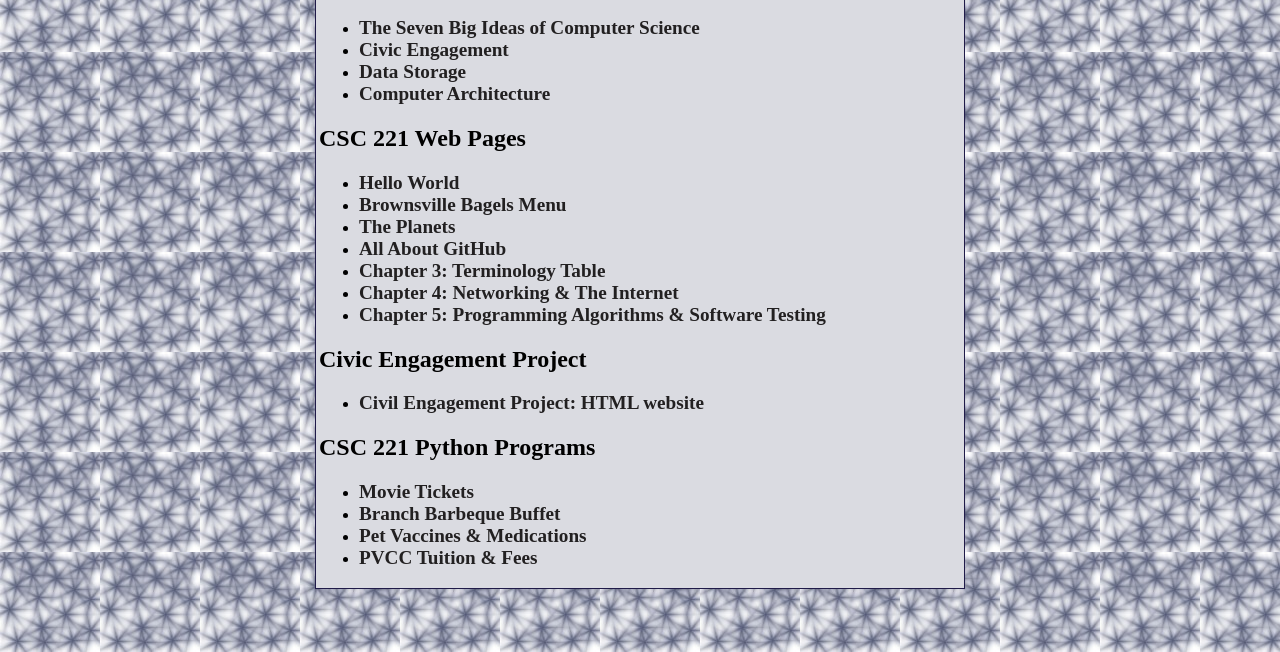
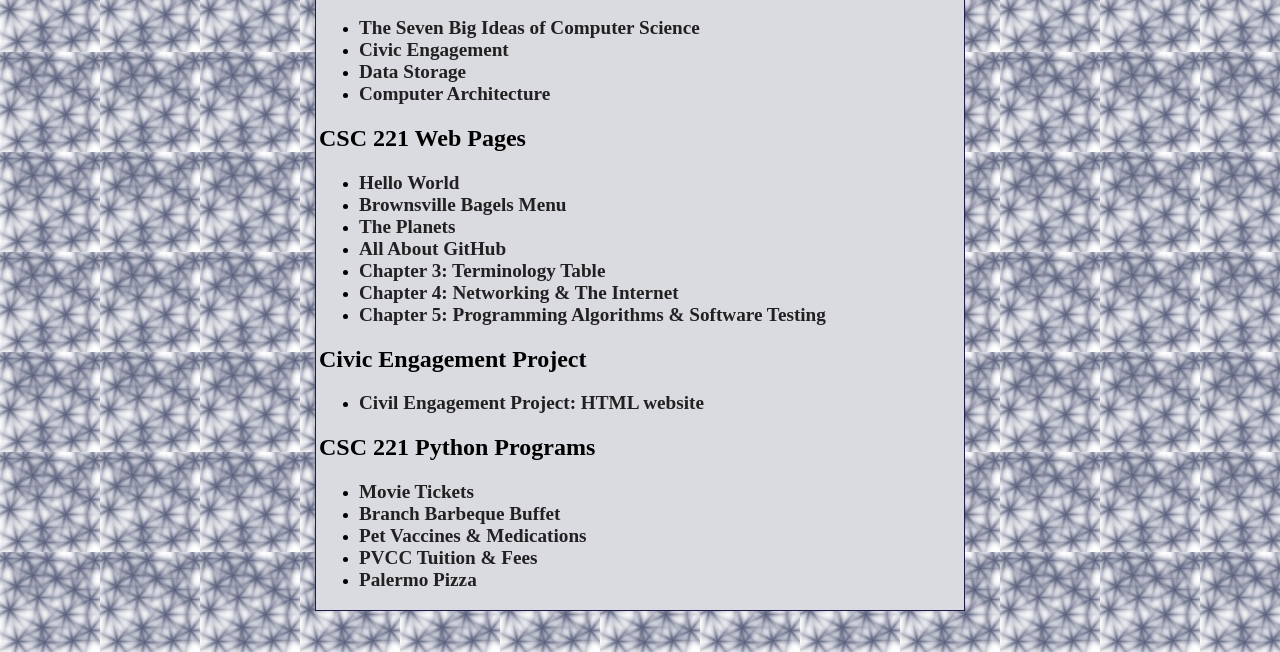
Before and after one commit to afsananawrozi-pvcc/afsananawrozi-pvcc.github.io, a plain HTML site: page index.html in a window 1280 px wide. Shown: the part 148-800 px from the top of the page. Drawn offline with Linux system fonts and the light colour scheme.

Commit message:
Update index.html

```diff
--- a/index.html
+++ b/index.html
@@ -72,6 +72,7 @@
     <li><a href="bbb.py">Branch Barbeque Buffet</a></li>
     <li><a href="petvet.py">Pet Vaccines & Medications</a></li>
     <li><a href="tuition.py">PVCC Tuition & Fees</a></li>
+    <li><a href="palermopizza.py">Palermo Pizza</a></li>
 </ul> </td></tr></table>
 </body>
 </html>
```
